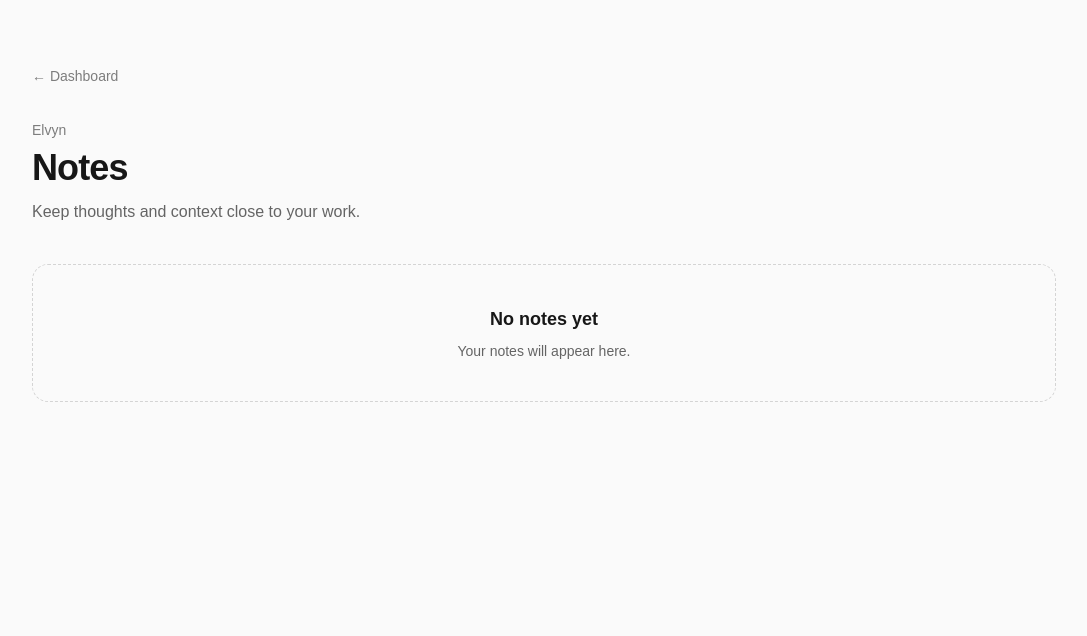
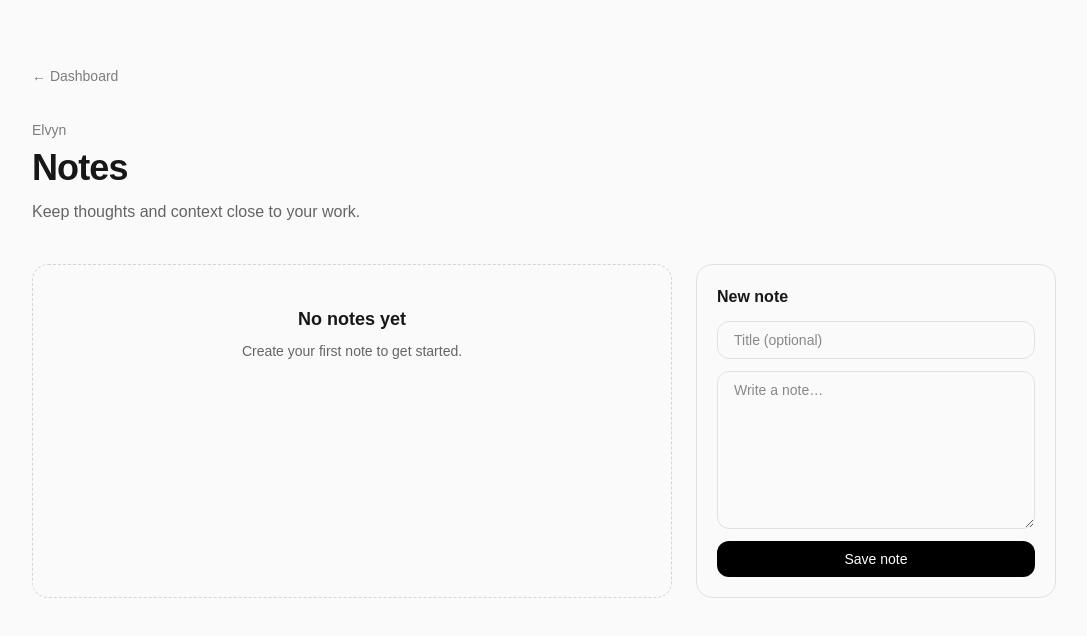
Before and after one commit to awakenedarpit/Elvyn, a Next.js app: page /dashboard/notes in a window 1280 px wide. Shown: the top 636 px of the page, without its empty margins (96-1183 px from the left). Built offline with nearby package versions, Linux system fonts and the light colour scheme; no server answers; the database is empty.

Commit message:
feat: connect notes creation flow

```diff
--- a/src/app/dashboard/notes/page.tsx
+++ b/src/app/dashboard/notes/page.tsx
@@ -1,6 +1,7 @@
 import Link from 'next/link'
 
 import { getCurrentUserNotes } from '@/lib/data/notes'
+import { NoteForm } from './NoteForm'
 
 export default async function NotesPage() {
   const notes = await getCurrentUserNotes()
@@ -10,8 +11,11 @@ export default async function NotesPage() {
       <section className="mx-auto max-w-5xl">
         <Link href="/dashboard" className="text-sm text-black/50 hover:text-black dark:text-white/50 dark:hover:text-white">← Dashboard</Link>
         <div className="mt-8"><p className="text-sm font-medium text-black/50 dark:text-white/50">Elvyn</p><h1 className="mt-2 text-4xl font-semibold tracking-tight">Notes</h1><p className="mt-3 text-black/60 dark:text-white/60">Keep thoughts and context close to your work.</p></div>
-        <div className="mt-10 grid gap-4 md:grid-cols-2">
-          {notes.length === 0 ? <div className="rounded-2xl border border-dashed border-black/15 p-10 text-center dark:border-white/15 md:col-span-2"><h2 className="text-lg font-semibold">No notes yet</h2><p className="mt-2 text-sm text-black/60 dark:text-white/60">Your notes will appear here.</p></div> : notes.map((note) => <article key={note.id} className="rounded-2xl border border-black/10 p-5 dark:border-white/10"><h2 className="font-semibold">{note.title || 'Untitled note'}</h2><p className="mt-2 whitespace-pre-wrap text-sm text-black/60 dark:text-white/60">{note.content}</p></article>)}
+        <div className="mt-10 grid gap-6 lg:grid-cols-[minmax(0,1fr)_minmax(280px,360px)]">
+          <div className="grid gap-4">
+            {notes.length === 0 ? <div className="rounded-2xl border border-dashed border-black/15 p-10 text-center dark:border-white/15"><h2 className="text-lg font-semibold">No notes yet</h2><p className="mt-2 text-sm text-black/60 dark:text-white/60">Create your first note to get started.</p></div> : notes.map((note) => <article key={note.id} className="rounded-2xl border border-black/10 p-5 dark:border-white/10"><h2 className="font-semibold">{note.title || 'Untitled note'}</h2><p className="mt-2 whitespace-pre-wrap text-sm text-black/60 dark:text-white/60">{note.content}</p></article>)}
+          </div>
+          <NoteForm />
         </div>
       </section>
     </main>
```
